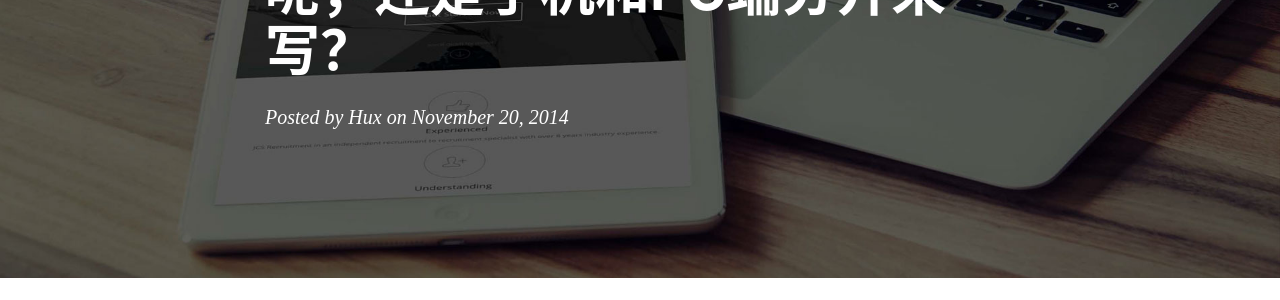
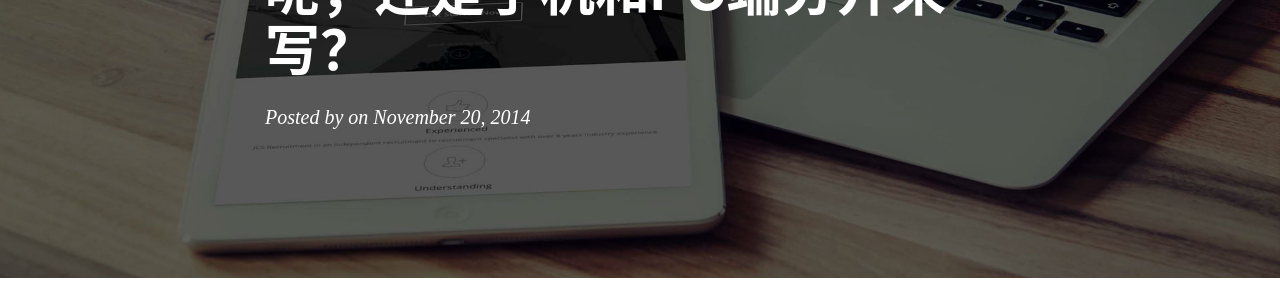
Before and after one commit to yangchangxi/yangchangxi.github.io, a Jekyll site: the page built from _posts/2014-11-20-responsive-web-design.markdown, in a window 1280 px wide and 900 px high. Shown: the part 300-600 px from the top of the window. Built offline with Jekyll 4.4.1, drawn with Linux system fonts in a browser that asks for light colours; nearby versions of some CDN libraries; comment, search, counter and statistics services are not loaded.

Commit message:
update at 2016/7/28 23:30

```diff
--- a/_posts/2014-11-20-responsive-web-design.markdown
+++ b/_posts/2014-11-20-responsive-web-design.markdown
@@ -2,7 +2,7 @@
 layout:     post
 title:      "「知乎」你们觉得响应式好呢，还是手机和PC端分开来写？"
 date:       2014-11-20 12:00:00
-author:     "Hux"
+author:     ""
 header-img: "img/post-bg-rwd.jpg"
 tags:
     - 知乎
--- a/_posts/2015-04-14-unix-linux-note.markdown
+++ b/_posts/2015-04-14-unix-linux-note.markdown
@@ -3,7 +3,7 @@ layout:     post
 title:      "Unix/Linux 扫盲笔记"
 subtitle:   "不适合人类阅读，非常水的自我笔记"
 date:       2015-04-14
-author:     "Hux"
+author:     ""
 header-img: "img/post-bg-unix-linux.jpg"
 catalog: true
 tags:
--- a/_posts/2015-10-28-how-designer-learn-fe.markdown
+++ b/_posts/2015-10-28-how-designer-learn-fe.markdown
@@ -3,7 +3,7 @@ layout:     post
 title:      "「知乎」设计师如何学习前端？"
 subtitle:   "How designers learn front-end development?"
 date:       2015-10-28 12:00:00
-author:     "Hux"
+author:     ""
 header-img: "img/home-bg-o.jpg"
 tags:
     - 知乎
--- a/_posts/2015-12-15-ios9-safari-web.markdown
+++ b/_posts/2015-12-15-ios9-safari-web.markdown
@@ -3,7 +3,7 @@ layout:     post
 title:      "iOS 9，为前端世界都带来了些什么？「译」"
 subtitle:   "iOS 9, Safari and the Web: 3D Touch, new Responsive Web Design, Native integration and HTML5 APIs"
 date:       2015-12-15
-author:     "Hux"
+author:     ""
 header-img: "img/post-bg-ios9-web.jpg"
 catalog:    true
 tags:
@@ -339,4 +339,3 @@ Bug 通常都要在几周之后才会显露出来，我也会持续跟进并更
 ### 著作权声明
 
 本文译自 [iOS 9, Safari and the Web: 3D Touch, new Responsive Web Design, Native integration and HTML5 APIs --- Breaking the Mobile Web](http://www.mobilexweb.com/blog/ios9-safari-for-web-developers)
-译者 [黄玄](http://weibo.com/huxpro)，首次发布于 [Hux Blog](http://huangxuan.me)，转载请保留以上链接
```
Also changed, not shown: img/avatar-sea-hux.jpg.
